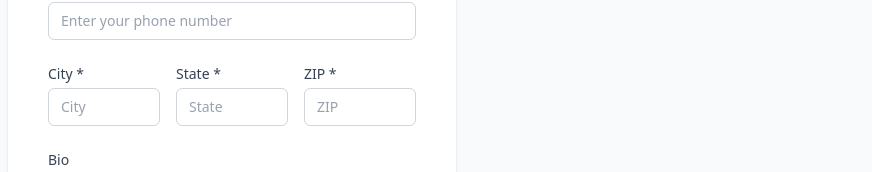
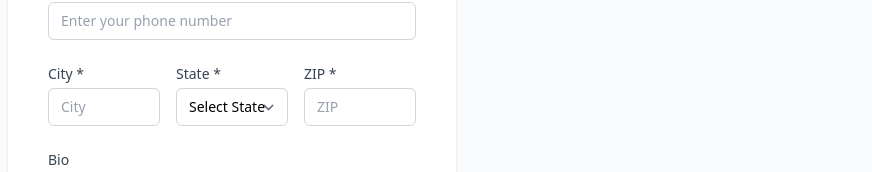
Before and after one commit to javiddelossantos5/yard-sale-svelte, a SvelteKit app: page /login in a window 1280 px wide. Both pictures are taken after a click on the button "Don't have an account? Sign up". Shown: the part 590-762 px from the top of the page, without its empty margins (408-1280 px from the left). Built offline with nearby package versions, Linux system fonts and the light colour scheme.

Commit message:
I can now sign up users

```diff
--- a/src/routes/login/+page.svelte
+++ b/src/routes/login/+page.svelte
@@ -27,6 +27,60 @@
 	let loading = $state(false);
 	let error = $state<string | null>(null);
 	let success = $state<string | null>(null);
+
+	// US States for dropdown
+	const states = [
+		{ code: 'AL', name: 'Alabama' },
+		{ code: 'AK', name: 'Alaska' },
+		{ code: 'AZ', name: 'Arizona' },
+		{ code: 'AR', name: 'Arkansas' },
+		{ code: 'CA', name: 'California' },
+		{ code: 'CO', name: 'Colorado' },
+		{ code: 'CT', name: 'Connecticut' },
+		{ code: 'DE', name: 'Delaware' },
+		{ code: 'FL', name: 'Florida' },
+		{ code: 'GA', name: 'Georgia' },
+		{ code: 'HI', name: 'Hawaii' },
+		{ code: 'ID', name: 'Idaho' },
+		{ code: 'IL', name: 'Illinois' },
+		{ code: 'IN', name: 'Indiana' },
+		{ code: 'IA', name: 'Iowa' },
+		{ code: 'KS', name: 'Kansas' },
+		{ code: 'KY', name: 'Kentucky' },
+		{ code: 'LA', name: 'Louisiana' },
+		{ code: 'ME', name: 'Maine' },
+		{ code: 'MD', name: 'Maryland' },
+		{ code: 'MA', name: 'Massachusetts' },
+		{ code: 'MI', name: 'Michigan' },
+		{ code: 'MN', name: 'Minnesota' },
+		{ code: 'MS', name: 'Mississippi' },
+		{ code: 'MO', name: 'Missouri' },
+		{ code: 'MT', name: 'Montana' },
+		{ code: 'NE', name: 'Nebraska' },
+		{ code: 'NV', name: 'Nevada' },
+		{ code: 'NH', name: 'New Hampshire' },
+		{ code: 'NJ', name: 'New Jersey' },
+		{ code: 'NM', name: 'New Mexico' },
+		{ code: 'NY', name: 'New York' },
+		{ code: 'NC', name: 'North Carolina' },
+		{ code: 'ND', name: 'North Dakota' },
+		{ code: 'OH', name: 'Ohio' },
+		{ code: 'OK', name: 'Oklahoma' },
+		{ code: 'OR', name: 'Oregon' },
+		{ code: 'PA', name: 'Pennsylvania' },
+		{ code: 'RI', name: 'Rhode Island' },
+		{ code: 'SC', name: 'South Carolina' },
+		{ code: 'SD', name: 'South Dakota' },
+		{ code: 'TN', name: 'Tennessee' },
+		{ code: 'TX', name: 'Texas' },
+		{ code: 'UT', name: 'Utah' },
+		{ code: 'VT', name: 'Vermont' },
+		{ code: 'VA', name: 'Virginia' },
+		{ code: 'WA', name: 'Washington' },
+		{ code: 'WV', name: 'West Virginia' },
+		{ code: 'WI', name: 'Wisconsin' },
+		{ code: 'WY', name: 'Wyoming' }
+	];
 
 	async function handleLogin(event: Event) {
 		event.preventDefault();
@@ -438,16 +492,19 @@
 								State *
 							</label>
 							<div class="mt-1">
-								<input
+								<select
 									id="reg-state"
 									name="state"
-									type="text"
 									required
 									bind:value={registerData.location.state}
-									class="block w-full appearance-none rounded-md border border-gray-300 px-3 py-2 placeholder-gray-400 focus:border-blue-500 focus:ring-blue-500 focus:outline-none sm:text-sm dark:border-gray-600 dark:bg-gray-700 dark:text-white dark:placeholder-gray-400 dark:focus:border-blue-400 dark:focus:ring-blue-400"
-									placeholder="State"
+									class="block w-full appearance-none rounded-md border border-gray-300 px-3 py-2 focus:border-blue-500 focus:ring-blue-500 focus:outline-none sm:text-sm dark:border-gray-600 dark:bg-gray-700 dark:text-white dark:focus:border-blue-400 dark:focus:ring-blue-400"
 									disabled={loading}
-								/>
+								>
+									<option value="">Select State</option>
+									{#each states as state}
+										<option value={state.code}>{state.name}</option>
+									{/each}
+								</select>
 							</div>
 						</div>
 						<div>
@@ -609,7 +666,6 @@
 					</div>
 				</div>
 			{/if}
-
 		</div>
 	</div>
 </div>
```
